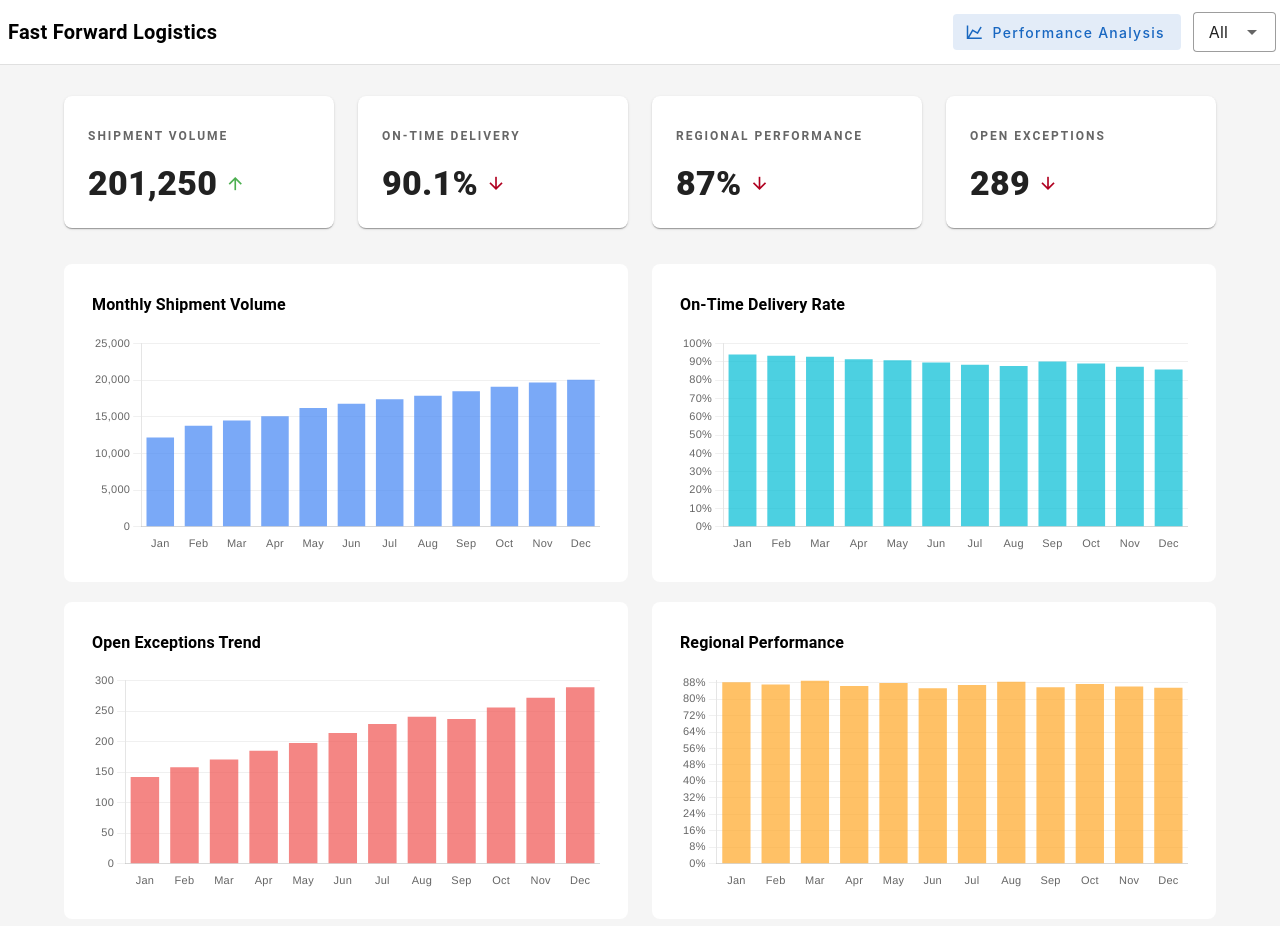
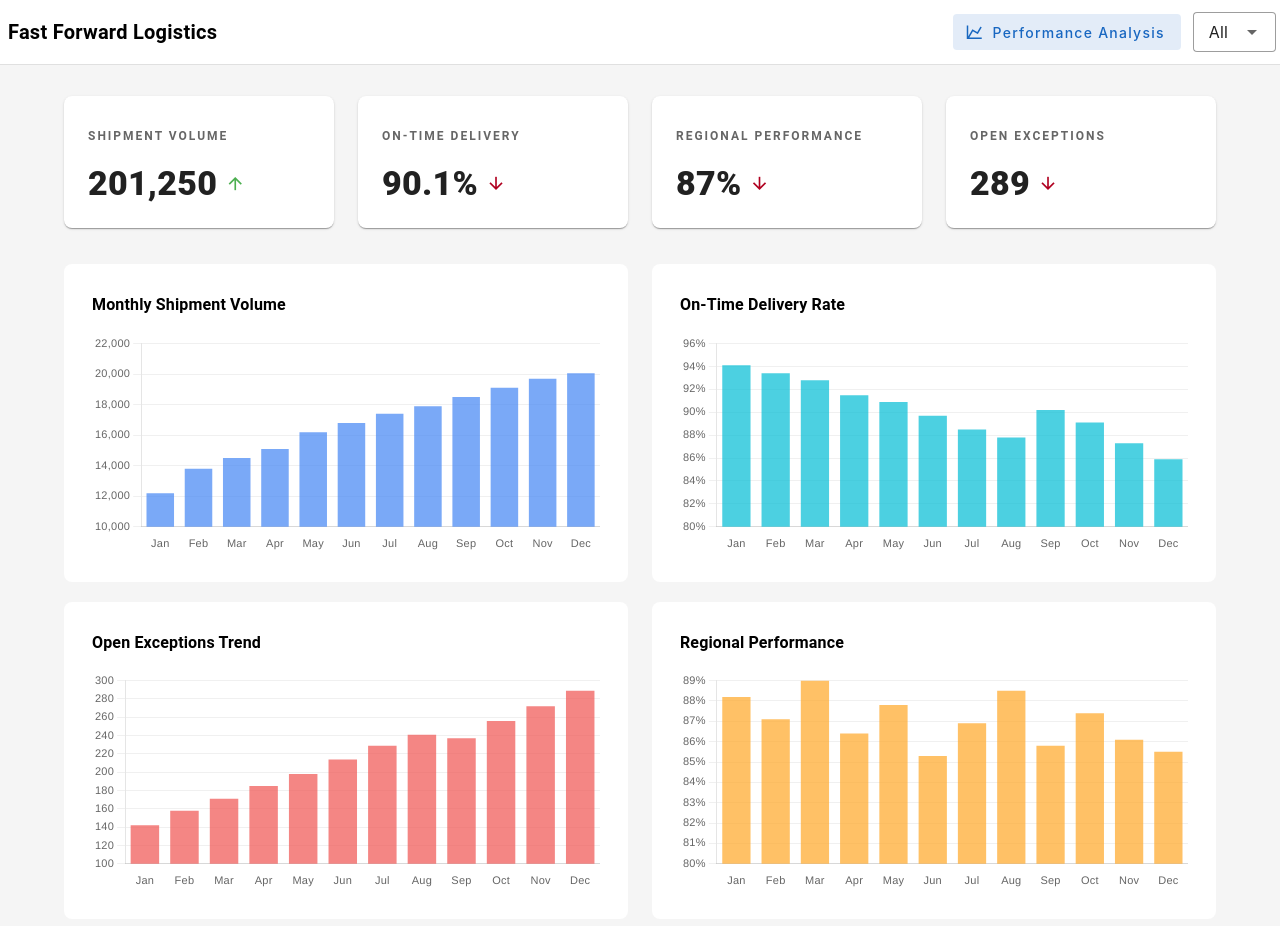
Before and after one commit to matt-penfield/my-dashboard, a Vue app: page / in a window 1280 px wide. Shown: the top 926 px of the page. Built offline with nearby package versions, Linux system fonts and the light colour scheme.

Commit message:
Add y-min prop to ChartCard for customizable minimum y-axis value so changes are more easily visible

```diff
--- a/src/App.vue
+++ b/src/App.vue
@@ -98,6 +98,7 @@ const regionalData = computed(() => filteredData.value.map((m) => m.regionalPerf
               :data="volumeData"
               :labels="chartLabels"
               color="#4285f4"
+              :y-min="10000"
             />
           </v-col>
           <v-col cols="12" md="6">
@@ -108,6 +109,7 @@ const regionalData = computed(() => filteredData.value.map((m) => m.regionalPerf
               :labels="chartLabels"
               color="#00bcd4"
               y-suffix="%"
+              :y-min="80"
             />
           </v-col>
         </v-row>
@@ -120,6 +122,7 @@ const regionalData = computed(() => filteredData.value.map((m) => m.regionalPerf
               :data="exceptionsData"
               :labels="chartLabels"
               color="#ef5350"
+              :y-min="100"
             />
           </v-col>
           <v-col cols="12" md="6">
@@ -131,6 +134,7 @@ const regionalData = computed(() => filteredData.value.map((m) => m.regionalPerf
               color="#ffa726"
               y-suffix="%"
               y-step-integer
+              :y-min="80"
             />
           </v-col>
         </v-row>
--- a/src/components/ChartCard.vue
+++ b/src/components/ChartCard.vue
@@ -24,6 +24,7 @@ const props = defineProps<{
   fill?: boolean
   ySuffix?: string
   yStepInteger?: boolean
+  yMin?: number
 }>()
 
 const chartData = computed(() => ({
@@ -57,6 +58,7 @@ const chartOptions = computed(() => ({
       ticks: { font: { size: 11 } },
     },
     y: {
+      min: props.yMin,
       grid: { color: 'rgba(0,0,0,0.06)' },
       ticks: {
         font: { size: 11 },
```
